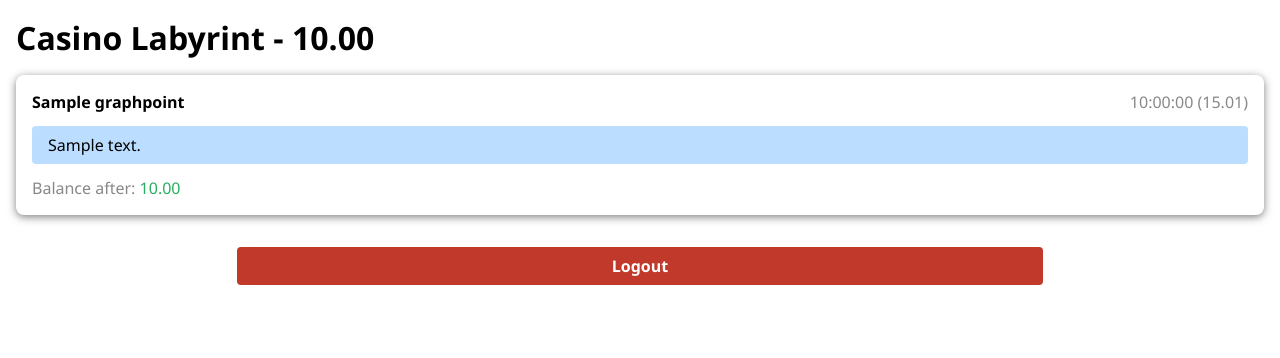
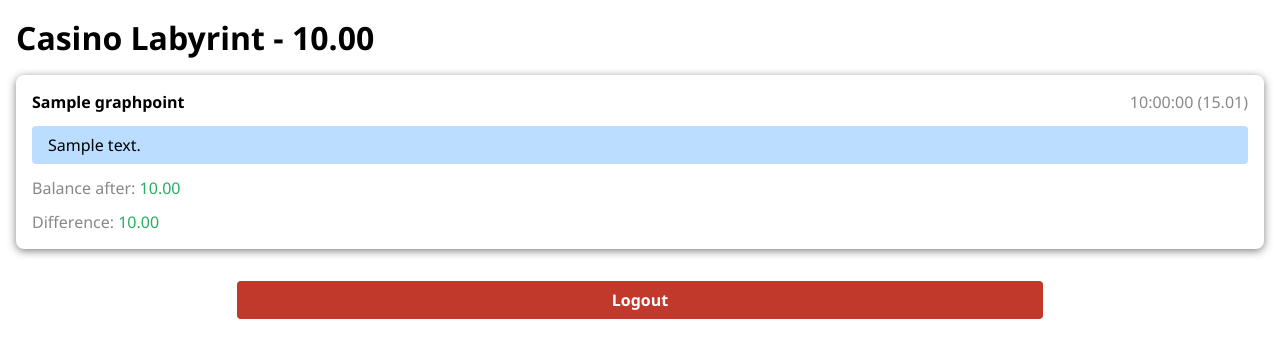
Before and after one commit to ticvac/casino_labyrint, a Django app: page / in a window 1280 px wide. Shown: the top 358 px of the page. Run offline with Django 5.2, Linux system fonts and the light colour scheme; a user stored in the database is signed in; tables that the repository leaves empty hold one stand-in row (values such as "Sample post").

Commit message:
differnce

```diff
--- a/game/templates/game/master.html
+++ b/game/templates/game/master.html
@@ -25,6 +25,7 @@
                 </div>
                 {% if visit.type == 1 %}
                     <div class="balance">Balance after: <span class="balance-amount">{{ visit.transaction.balance_after }}</span></div>
+                    <div class="balance">Difference: <span class="balance-amount">{{ visit.transaction.amount }}</span></div>
                 {% endif %}
             </div>
         {% empty %}
```
